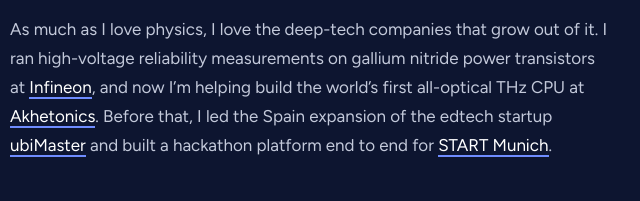
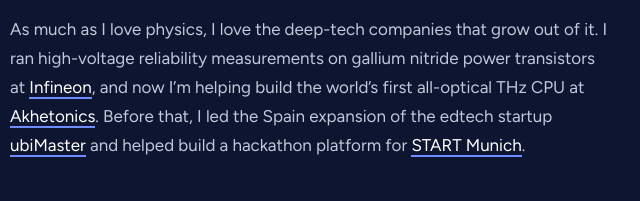
Before and after one commit to carolinakrotschi/carolinakrotschi.github.io, a plain HTML site: page index.html in a window 1280 px wide. Shown: the part 1218-1419 px from the top of the page, 330-970 px from the left. Drawn offline with Linux system fonts and the light colour scheme.

Commit message:
START Munich: helped build the hackathon platform
Co-Authored-By: Claude Opus 5.5 <noreply@anthropic.com>
Claude-Session: https://claude.ai/code/session_01DKYxgyKPNqqR4BKozWNkrs

```diff
--- a/index.html
+++ b/index.html
@@ -96,7 +96,7 @@ a:focus-visible{outline:2px solid var(--acc-hi);outline-offset:3px;border-radius
     <p>I&rsquo;m a physics master&rsquo;s student at the <a href="https://www.tum.de/en/" target="_blank" rel="noopener">Technical University of Munich</a>, specializing in photonics. I was the first bachelor&rsquo;s student accepted into Nobel laureate Ferenc Krausz&rsquo;s attosecond group at the <a href="https://www.mpq.mpg.de/en" target="_blank" rel="noopener">Max Planck Institute of Quantum Optics</a>, where I built an interferometer resolving sub-quarter-wavelength displacements.</p>
     <p>At TUM I design and fabricate photonic integrated circuits. At Photum, TUM&rsquo;s Optica student chapter, I am part of our PIC project and am currently founding a student research team that aims to publish in photonics.</p>
     <p>I want more girls to find their way into physics. I founded NONLINEAR, which brings hands-on STEM experiences to young girls. My talks on women in STEM won first prize at both a TED talk and a science slam competition at LMU Munich.</p>
-    <p>As much as I love physics, I love the deep-tech companies that grow out of it. I ran high-voltage reliability measurements on gallium nitride power transistors at <a href="https://www.infineon.com" target="_blank" rel="noopener">Infineon</a>, and now I&rsquo;m helping build the world&rsquo;s first all-optical THz CPU at <a href="https://www.akhetonics.com" target="_blank" rel="noopener">Akhetonics</a>. Before that, I led the Spain expansion of the edtech startup <a href="https://ubimaster.de/" target="_blank" rel="noopener">ubiMaster</a> and built a hackathon platform end to end for <a href="https://www.startmunich.de/" target="_blank" rel="noopener">START Munich</a>.</p>
+    <p>As much as I love physics, I love the deep-tech companies that grow out of it. I ran high-voltage reliability measurements on gallium nitride power transistors at <a href="https://www.infineon.com" target="_blank" rel="noopener">Infineon</a>, and now I&rsquo;m helping build the world&rsquo;s first all-optical THz CPU at <a href="https://www.akhetonics.com" target="_blank" rel="noopener">Akhetonics</a>. Before that, I led the Spain expansion of the edtech startup <a href="https://ubimaster.de/" target="_blank" rel="noopener">ubiMaster</a> and helped build a hackathon platform for <a href="https://www.startmunich.de/" target="_blank" rel="noopener">START Munich</a>.</p>
   </div>
   <nav class="links" aria-label="Links">
     <a class="btn pri" href="cv.pdf" target="_blank" rel="noopener">CV</a>
```
Also changed, not shown: 1 other file.
